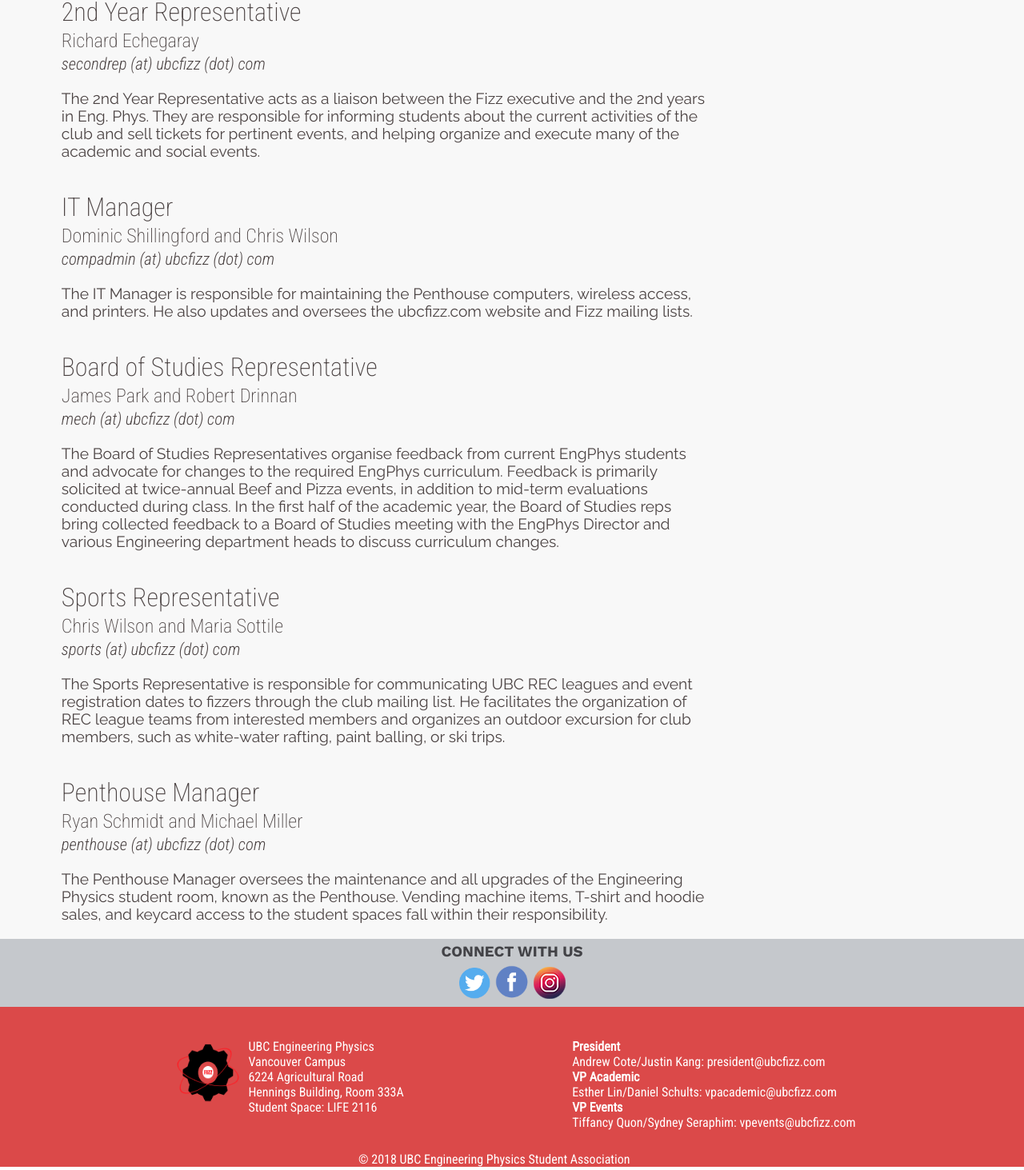
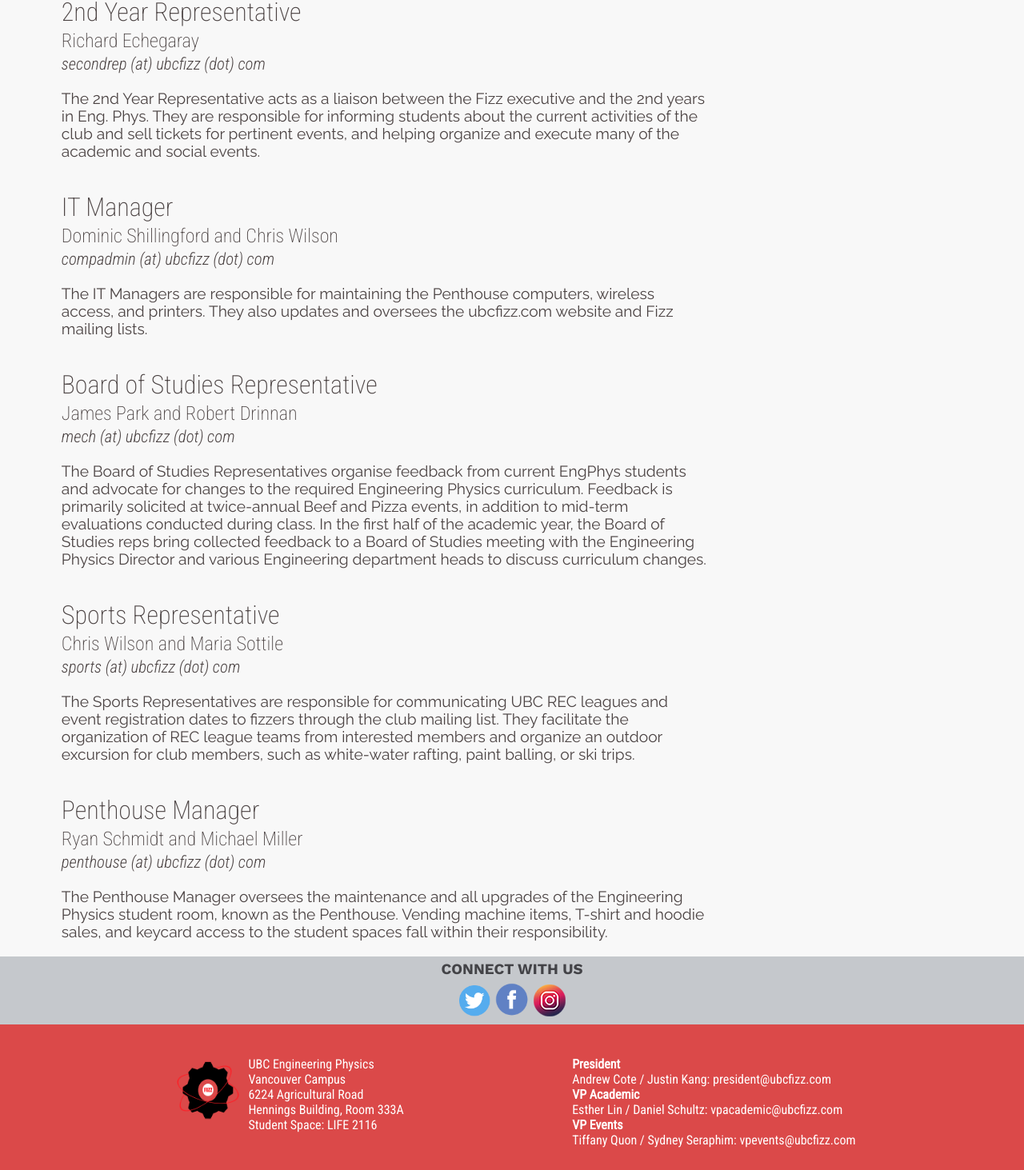
Before and after one commit to ubcengfizz/ubcfizz.ca-website, a React (Create React App) app: page /FizzExecs in a window 1280 px wide. Shown: the part 1934-3397 px from the top of the page at 80% size. Built offline with nearby package versions, Linux system fonts and the light colour scheme; what react-stack-grid would draw is missing.

Commit message:
A few text changes (in the future these should be in a seperate branch)

```diff
--- a/src/Components/About/About.css
+++ b/src/Components/About/About.css
@@ -114,7 +114,7 @@ margin-top: 40px;
   margin-bottom: 10px;
   color: #43464c;
   padding: 10px;
-
+  height: 400px;
 }
 
 .announcement-description {
--- a/src/Components/About/Announcements.json
+++ b/src/Components/About/Announcements.json
@@ -1,26 +1,14 @@
 [
    {
-      "Title":"Guest Speaker",
-      "Description":"Lorem ipsum domod amet, consectetur adipiscing elit, sed do eiusmod tempor incididunt ut labore et dolore magna aliqua. Ut enim ad minim veniam, quis nostrud exercitation ullamco laboris nisi ut aliquip ex ea commodo consequat. Duis aute irure dolor in reprehenderit in voluptate velit esse cillum dolore eu fugiat nulla pariatur. Excepteur sint occaecat cupidatat non proident, sunt in culpa qui officia deserunt mollit anim id est laborum."
+      "Title":"Fizz Talks",
+      "Description":"Fizz Talks is currently in planning stages for early November! This is a once-per-semester event where Fizzers can get up in front of an audience, practice their performing or oratory skills and share some of their interests and passions. There's no real format to the performance or presentation you want to give, only that you're limited to 10 minutes. Interested in being a speaker? Send an email to president@ubcfizz.com with a short abstract of your talk, or what you plan to perform."
    },
    {
-     "Title":"Guest Speaker1",
-     "Description":"Lorem ipsum dolor sit amet, consectetur adipiscing elit, sed do eiusmod tempor incididunt ut labore et dolore magna aliqua. Ut enim ad minim veniam, quis nostrud exercitation ullamco laboris nisi ut aliquip ex ea commodo consequat. Duis aute irure dolor in reprehenderit in voluptate velit esse cillum dolore eu fugiat nulla pariatur. Excepteur sint occaecat cupidatat non proident, sunt in culpa qui officia deserunt mollit anim id est laborum."
+     "Title":"Beef & Pizza",
+     "Description":"Mark your calendars, November 1st from 12:30 until 2 in Hennings 200, come eat free pizza and give Andre feedback on your courses. If you've never been to a Beef and Pizza before, this is your best opportunity to tell Andre how Engineering Physics could be better in terms of course scheduling and selection. "
    },
    {
-     "Title":"Guest Speaker2",
-     "Description":"Lorem ipsum dolor sit amet, consectetur adipiscing elit, sed do eiusmod tempor incididunt ut labore et dolore magna aliqua. Ut enim ad minim veniam, quis nostrud exercitation ullamco laboris nisi ut aliquip ex ea commodo consequat. Duis aute irure dolor in reprehenderit in voluptate velit esse cillum dolore eu fugiat nulla pariatur. Excepteur sint occaecat cupidatat non proident, sunt in culpa qui officia deserunt mollit anim id est laborum."
-   },
-   {
-     "Title":"Guest Speaker2",
-     "Description":"Lorem ipsum dolor sit amet, consectetur adipiscing elit, sed do eiusmod tempor incididunt ut labore et dolore magna aliqua. Ut enim ad minim veniam, quis nostrud exercitation ullamco laboris nisi ut aliquip ex ea commodo consequat. Duis aute irure dolor in reprehenderit in voluptate velit esse cillum dolore eu fugiat nulla pariatur. Excepteur sint occaecat cupidatat non proident, sunt in culpa qui officia deserunt mollit anim id est laborum."
-   },
-   {
-     "Title":"Guest Speaker2",
-     "Description":"Lorem ipsum dolor sit amet, consectetur adipiscing elit, sed do eiusmod tempor incididunt ut labore et dolore magna aliqua. Ut enim ad minim veniam, quis nostrud exercitation ullamco laboris nisi ut aliquip ex ea commodo consequat. Duis aute irure dolor in reprehenderit in voluptate velit esse cillum dolore eu fugiat nulla pariatur. Excepteur sint occaecat cupidatat non proident, sunt in culpa qui officia deserunt mollit anim id est laborum."
-   },
-   {
-     "Title":"Guest Speaker2",
-     "Description":"Lorem ipsum dolor sit amet, consectetur adipiscing elit, sed do eiusmod tempor incididunt ut labore et dolore magna aliqua. Ut enim ad minim veniam, quis nostrud exercitation ullamco laboris nisi ut aliquip ex ea commodo consequat. Duis aute irure dolor in reprehenderit in voluptate velit esse cillum dolore eu fugiat nulla pariatur. Excepteur sint occaecat cupidatat non proident, sunt in culpa qui officia deserunt mollit anim id est laborum."
+     "Title":"New Website!",
+     "Description":"After many long years of mediocrity, the Fizz website has been completely redesigned! A huge thank you to everyone involved in making this project happen. Feel free to send any website related feedback to the IT Manager."
    }
 ]
--- a/src/Components/Admin/FizzExecs/FizzExecs.js
+++ b/src/Components/Admin/FizzExecs/FizzExecs.js
@@ -120,8 +120,8 @@ class FizzExecs extends Component {
           <div className="name">Dominic Shillingford and Chris Wilson</div>
           <div className="email">compadmin (at) ubcfizz (dot) com</div>
 
-          <div className="description">The IT Manager is responsible for maintaining the Penthouse computers,
-            wireless access, and printers. He also updates and oversees the ubcfizz.com website and Fizz mailing lists.
+          <div className="description">The IT Managers are responsible for maintaining the Penthouse computers,
+            wireless access, and printers. They also updates and oversees the ubcfizz.com website and Fizz mailing lists.
            </div>
         </div>
 
@@ -131,10 +131,10 @@ class FizzExecs extends Component {
           <div className="email">mech (at) ubcfizz (dot) com</div>
 
           <div className="description">The Board of Studies Representatives organise feedback from current EngPhys
-            students and advocate for changes to the required EngPhys curriculum. Feedback is primarily solicited
+            students and advocate for changes to the required Engineering Physics curriculum. Feedback is primarily solicited
             at twice-annual Beef and Pizza events, in addition to mid-term evaluations conducted during class. In
             the first half of the academic year, the Board of Studies reps bring collected feedback to a Board of
-            Studies meeting with the EngPhys Director and various Engineering department heads to discuss curriculum changes.
+            Studies meeting with the Engineering Physics Director and various Engineering department heads to discuss curriculum changes.
            </div>
         </div>
 
@@ -143,9 +143,9 @@ class FizzExecs extends Component {
           <div className="name">Chris Wilson and Maria Sottile</div>
           <div className="email">sports (at) ubcfizz (dot) com</div>
 
-          <div className="description">The Sports Representative is responsible for communicating UBC REC leagues and event
-             registration dates to fizzers through the club mailing list. He facilitates the organization of REC league
-             teams from interested members and organizes an outdoor excursion for club members, such as white-water rafting,
+          <div className="description">The Sports Representatives are responsible for communicating UBC REC leagues and event
+             registration dates to fizzers through the club mailing list. They facilitate the organization of REC league
+             teams from interested members and organize an outdoor excursion for club members, such as white-water rafting,
              paint balling, or ski trips.
            </div>
         </div>
--- a/src/Components/Footer/Footer.js
+++ b/src/Components/Footer/Footer.js
@@ -55,17 +55,17 @@ class Footer extends Component {
       <div id="contacts">
         <div id="one-person">
         <h4>President</h4>
-        <p>Andrew Cote/Justin Kang: president@ubcfizz.com</p>
+        <p>Andrew Cote / Justin Kang: president@ubcfizz.com</p>
         </div>
 
         <div id="one-person">
         <h4>VP Academic</h4>
-        <p>Esther Lin/Daniel Schults: vpacademic@ubcfizz.com</p>
+        <p>Esther Lin / Daniel Schultz: vpacademic@ubcfizz.com</p>
         </div>
 
         <div id="one-person">
         <h4>VP Events</h4>
-        <p>Tiffancy Quon/Sydney Seraphim: vpevents@ubcfizz.com</p>
+        <p>Tiffany Quon / Sydney Seraphim: vpevents@ubcfizz.com</p>
         </div>
 
       </div>
```
